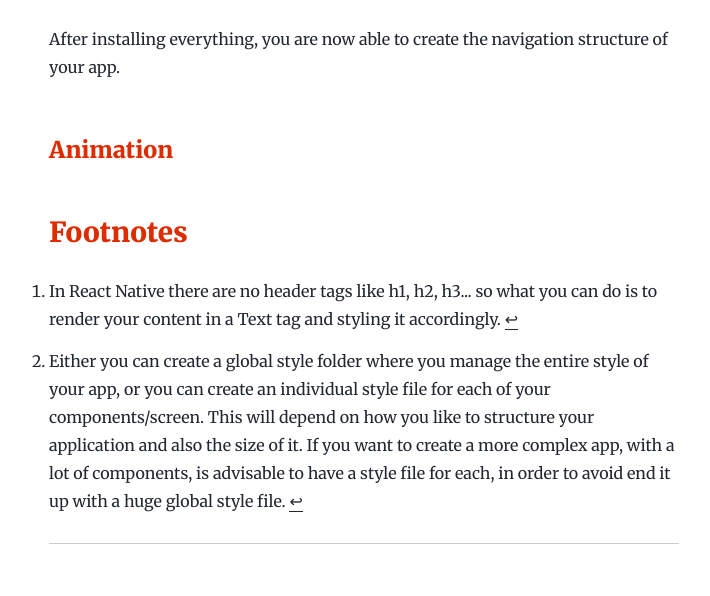
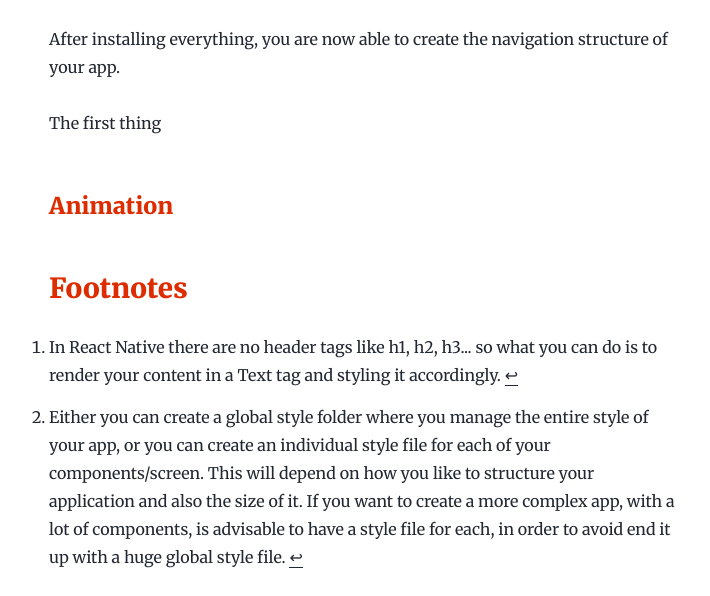
Before and after one commit to MarioSilvaPrada/prada-codes-blog, a Gatsby site: page /blog/first-steps-into-react-native/ in a window 1280 px wide. Shown: the part 8569-9165 px from the top of the page, without its empty margins (276-986 px from the left). Built offline with nearby package versions, Linux system fonts and the light colour scheme; Gatsby itself is replaced by a stand-in of ours; some packages are replaced by stand-ins of ours.

Commit message:
Update Blog “first-steps-into-react-native”

```diff
--- a/content/blog/first-steps-into-react-native.md
+++ b/content/blog/first-steps-into-react-native.md
@@ -206,4 +206,6 @@ and
 
 After installing everything, you are now able to create the navigation structure of your app.
 
+The first thing
+
 ### Animation
```
